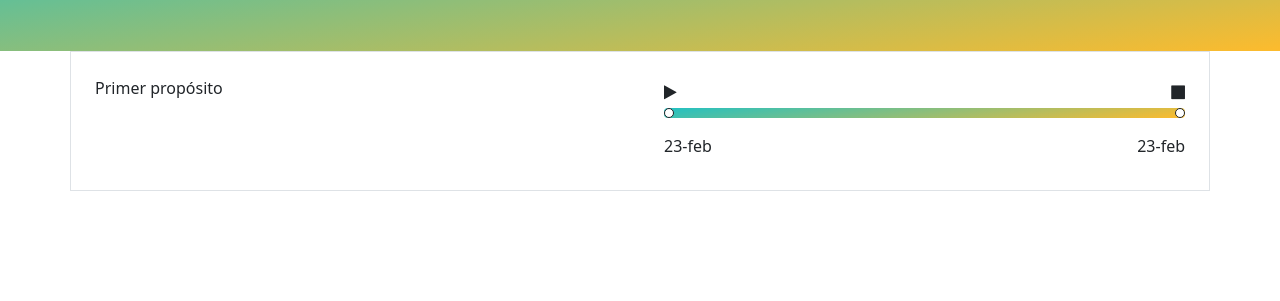
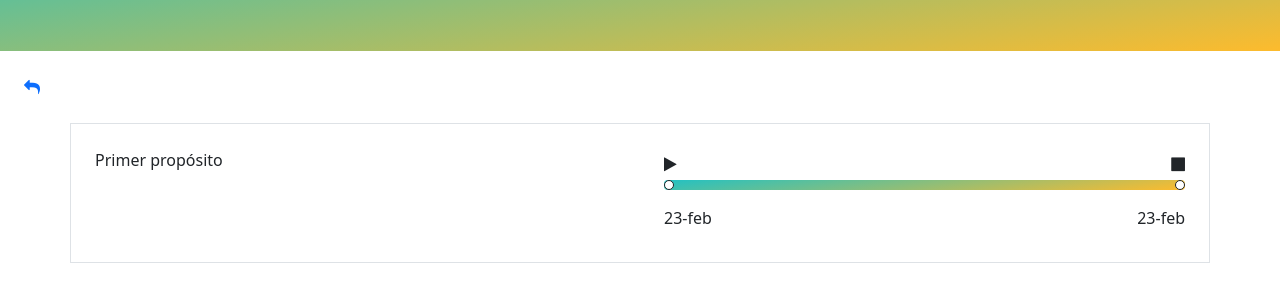
Before and after one commit to Diego-Martin-Mellado/propositos, a plain HTML site: page 2022/index.html in a window 1280 px wide. Shown: the part 101-402 px from the top of the page. Drawn offline with nearby package versions, Linux system fonts and the light colour scheme.

Commit message:
Added navbar

```diff
--- a/2022/index.html
+++ b/2022/index.html
@@ -18,6 +18,11 @@
 	<div class="jumbotron gradient1 py-5 px-4">
 		<h1 class="text-light">Propósitos para el año 2022</h1>
 	</div>
+	<nav class="p-4">
+		<a href="../">
+			<i class="fa fa-reply"></i>
+		</a>
+	</nav>
 	<main class="container">
 		<div class="row border">
 			<div class="col p-4">
```
